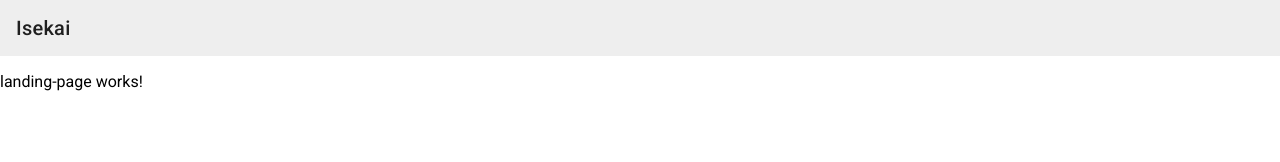
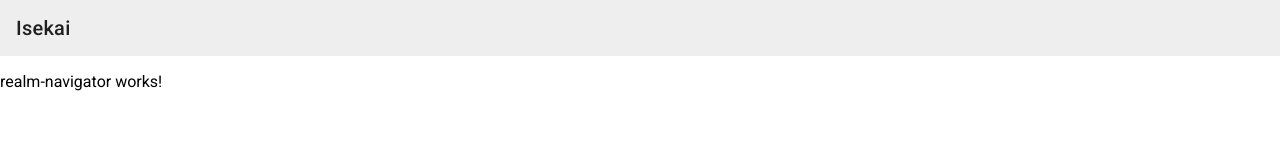
Before and after one commit to goblincraft/isekai, an Angular app: page / in a window 1280 px wide. Shown: the top 162 px of the page. Built offline with nearby package versions, Linux system fonts and the light colour scheme.

Commit message:
feature / add realm-navigator to landing-page with two-column layout

```diff
--- a/src/app/features/landing-page/landing-page.css
+++ b/src/app/features/landing-page/landing-page.css
@@ -0,0 +1,13 @@
+.landing-page {
+    display: flex;
+    flex-direction: row;
+    height: 100%;
+}
+
+.realm-navigator-container {
+    width: 25%;
+}
+
+.updates-feed-container {
+    width: 75%;
+}
--- a/src/app/features/landing-page/landing-page.html
+++ b/src/app/features/landing-page/landing-page.html
@@ -1 +1,8 @@
-<p>landing-page works!</p>
+<div class="landing-page">
+    <div class="realm-navigator-container">
+        <app-realm-navigator></app-realm-navigator>
+    </div>
+    <div class="updates-feed-container">
+
+    </div>
+</div>
--- a/src/app/features/landing-page/landing-page.ts
+++ b/src/app/features/landing-page/landing-page.ts
@@ -1,8 +1,11 @@
 import { Component } from '@angular/core';
+import { RealmNavigator } from '../realm-navigator/realm-navigator';
 
 @Component({
   selector: 'app-landing-page',
-  imports: [],
+  imports: [
+    RealmNavigator
+  ],
   templateUrl: './landing-page.html',
   styleUrl: './landing-page.css',
 })
--- /dev/null
+++ b/src/app/features/realm-navigator/realm-navigator.html
@@ -0,0 +1 @@
+<p>realm-navigator works!</p>
```
Also changed, not shown: src/app/features/realm-navigator/realm-navigator.ts (added, +11 -0 lines), src/app/features/realm-navigator/realm-navigator.css (added), 1 other file (tests, documents, lock files or other folders).
